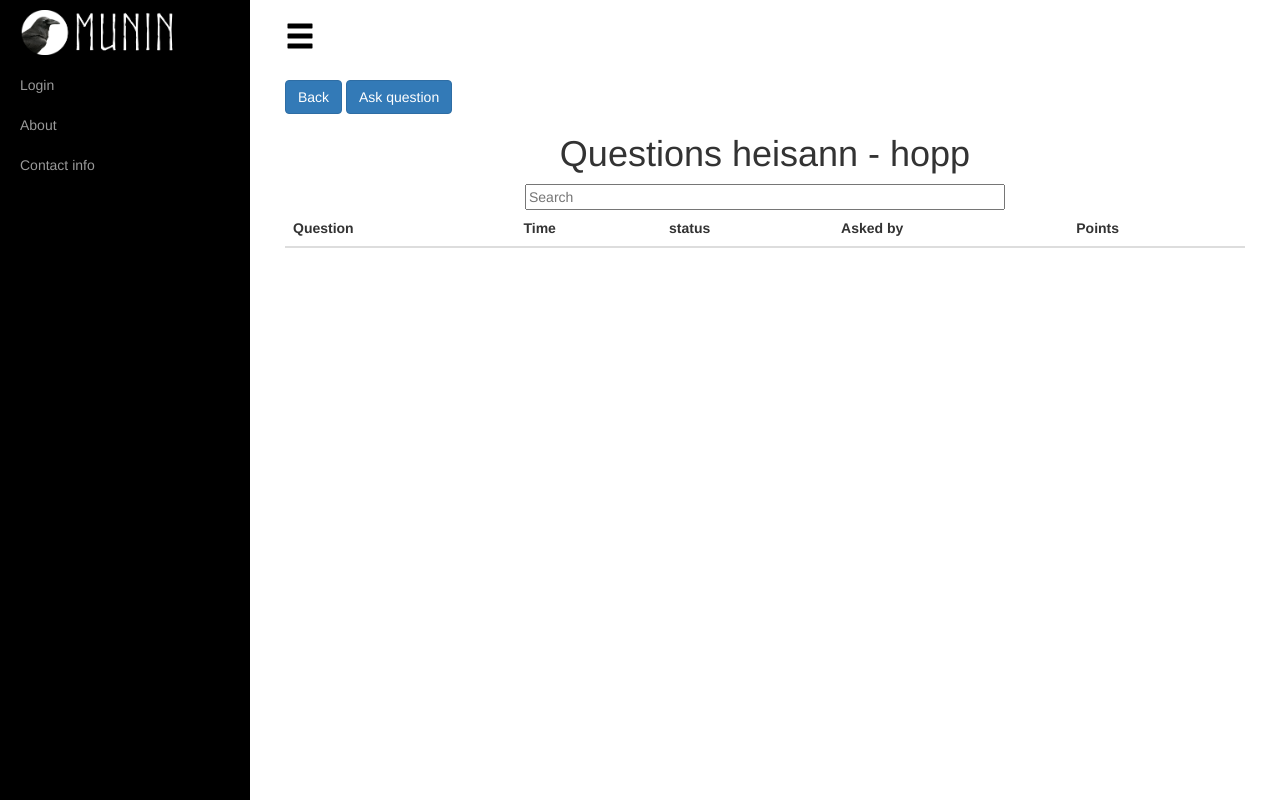
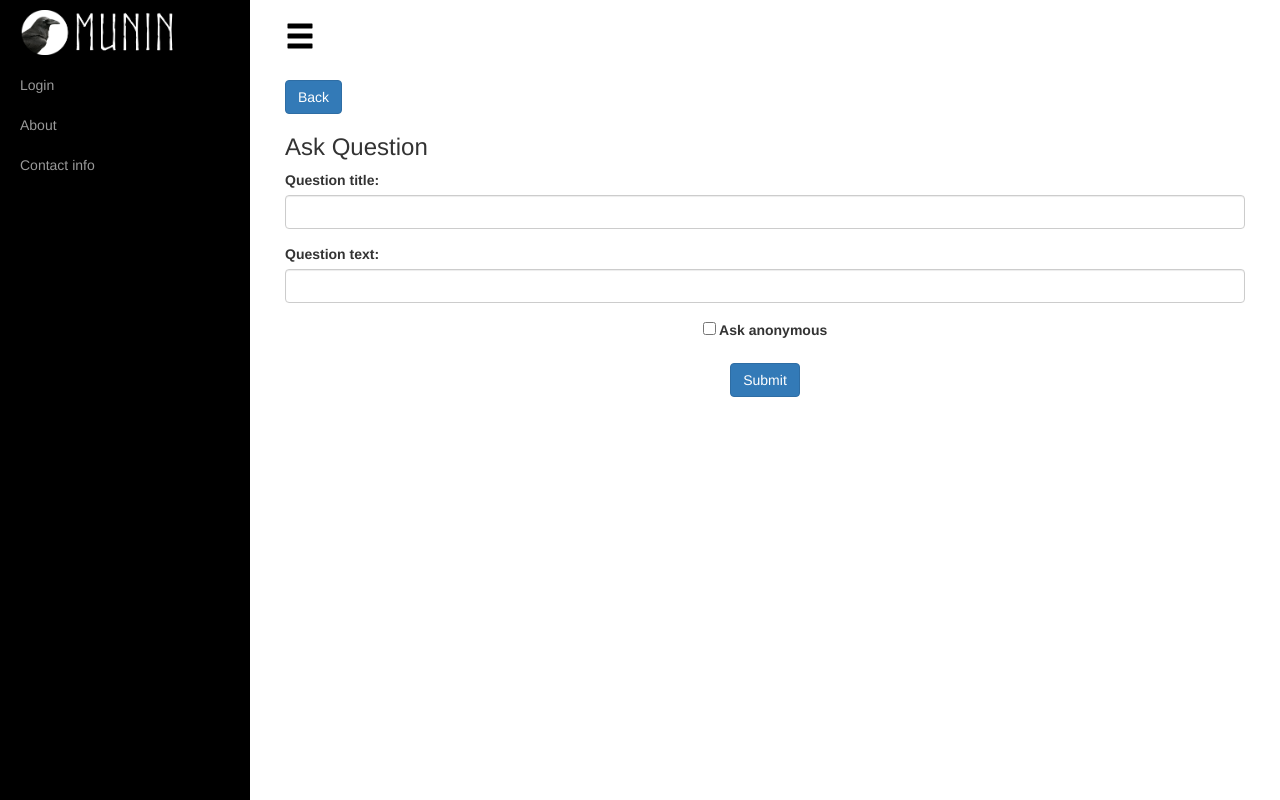
Before and after one commit to Strand94/Munin, a Django app: page /subjects/2/questions/ask in a window 1280 px wide. Run offline with Django 3.2, Linux system fonts and the light colour scheme; data comes from the database, SQL or seed files in the repository; both versions use the stored data as it was after the commit; lists and menus that the app fills with data are empty; some libraries are stand-ins or nearby versions.

Commit message:
One can now make new questions in a course's question page

```diff
--- /dev/null
+++ b/apps/questions/forms.py
@@ -0,0 +1,19 @@
+from django import forms
+
+from apps.questions.models import Question
+
+
+class QuestionForm(forms.ModelForm):
+
+    class Meta:
+        model = Question
+        fields = ('title', 'text')
+
+
+class BootstrapQuestionForm(QuestionForm):
+    def __init__(self, *args, **kwargs):
+        super(BootstrapQuestionForm, self).__init__(*args, **kwargs)
+        for field in iter(self.fields):
+            self.fields[field].widget.attrs.update({
+                'class': 'form-control'
+            })
--- a/apps/questions/views.py
+++ b/apps/questions/views.py
@@ -1,6 +1,8 @@
-from django.shortcuts import render, get_object_or_404, HttpResponseRedirect
+from django.shortcuts import render, get_object_or_404, HttpResponseRedirect, reverse
 from apps.questions.models import Question, Answer
 from apps.courses.models import Course
+from apps.questions.forms import BootstrapQuestionForm
+import datetime
 
 
 def subject_dashboard(request, pk):
@@ -40,3 +42,22 @@ def question(request, pk):
 
     return render(request, 'staticpages/../../templates/questions/question_page.html',
                   {'question': question_asked, 'answers': answer_list})
+
+
+def new_question(request, pk):
+    course = get_object_or_404(Course, pk=pk)
+    if request.method == "POST":
+        form = BootstrapQuestionForm(request.POST)
+        if form.is_valid():
+            question = form.save(commit=False)
+            if(request.POST.get("anonymous")):
+                question.user = None
+            else:
+                question.user = request.user
+            question.course = course
+            question.timestamp = datetime.datetime.now()
+            question.save()
+            return HttpResponseRedirect("/course/question/"+str(question.pk))
+
+    form = BootstrapQuestionForm(request.POST)
+    return render(request, "staticpages/../../templates/questions/question_form.html", {'form': form})
--- a/munin/urls.py
+++ b/munin/urls.py
@@ -44,8 +44,9 @@ urlpatterns = [
     url(r'^subjects/(?P<pk>[0-9]+)/participants', subject_participants, name="subject_participants"),
     url(r'^subjects/(?P<pk>[0-9]+)/info', subject_detail, name="subject_detail"),
     url(r'^subjects/(?P<pk>[0-9]+)/dashboard', subject_dashboard, name="subject_dashboard"),
-    url(r'^subjects/(?P<pk>[0-9]+)/questions', subject_questions, name="subject_questions"),
+    url(r'^subjects/(?P<pk>[0-9]+)/questions/$', subject_questions, name="subject_questions"),
     url(r'^lectures/new/$', new_course, name='new_course'),
     url(r'^lectures/(?P<pk>[0-9]+)/edit/$', edit_course, name='edit__course'),
+    url(r'^subjects/(?P<pk>[0-9]+)/questions/ask', new_question, name="ask_question"),
 
               ] + static(settings.MEDIA_URL, document_root=settings.MEDIA_ROOT)
--- /dev/null
+++ b/templates/questions/question_form.html
@@ -0,0 +1,30 @@
+{% extends 'base.html' %}
+{% load static %}
+
+{% block content %}
+    <div class="align-left" style="padding-top: 25px">
+        <input class="btn btn-primary" type=button value="Back" onClick="history.go(-1);">
+    </div>
+    <div>
+    <h3> Ask Question </h3>
+     <form method="POST" class="post-form">{% csrf_token %}
+        <div class="form-group">
+            <label for="id_title">Question title:</label>
+            {{ form.title }}
+        </div>
+        <div class="form-group">
+            <label for="id_title">Question text:</label>
+            {{ form.text }}
+        </div>
+        <div class="center-text">
+            <label class="form-check-label" style="height: 40px">
+                <input type="checkbox" name="anonymous" class="form-check-input">
+                Ask anonymous
+            </label>
+        </div>
+        <div class="center-text">
+            <button style="text-align: center" type="submit" value="Save" class="btn btn-primary">Submit</button>
+        </div>
+    </form>
+    </div>
+{% endblock %}
--- a/templates/questions/question_page.html
+++ b/templates/questions/question_page.html
@@ -128,7 +128,7 @@ ul {
     <div class="row select-category ">
         <div class="col-md-2 col-xs-2">
             <div class="align-left" style="padding-top: 25px">
-                <input class="btn btn-primary" type=button value="Back" onClick="history.go(-1);">
+                <a style="" id="" href="/subjects/{{ question.course.pk }}/questions/" class="btn btn-primary">Back</a>
             </div>
         </div>
         <div class="col-md-8 col-xs-8">
--- a/templates/questions/subject_dashboard.html
+++ b/templates/questions/subject_dashboard.html
@@ -15,7 +15,7 @@
     <div class="align-left" style="padding-top: 25px">
         <input class="btn btn-primary" type=button value="Back" onClick="history.go(-1);">
         <a style="" id="" href="/subjects/{{subject.pk }}/info" class="btn btn-primary">Course info</a>
-        <a style="" id="" href="questions/" class="btn btn-primary">Questions page</a>
+        <a style="" id="" href="questions" class="btn btn-primary">Questions page</a>
     </div>
 
     <h1 class="text-center"> {{ subject.name }} - {{ subject.course_id }}</h1>
--- a/templates/questions/subject_questions.html
+++ b/templates/questions/subject_questions.html
@@ -11,7 +11,7 @@
 
     <div class="align-left" style="padding-top: 25px">
         <input class="btn btn-primary" type=button value="Back" onClick="history.go(-1);">
-        <a style="" id="" href="#" class="btn btn-primary">Ask question</a>
+        <a style="" id="" href="ask" class="btn btn-primary">Ask question</a>
     </div>
 
     <h1 class="text-center"> Questions {{ subject.name }} - {{ subject.course_id }}</h1>
```
Also changed, not shown: db.sqlite3.
